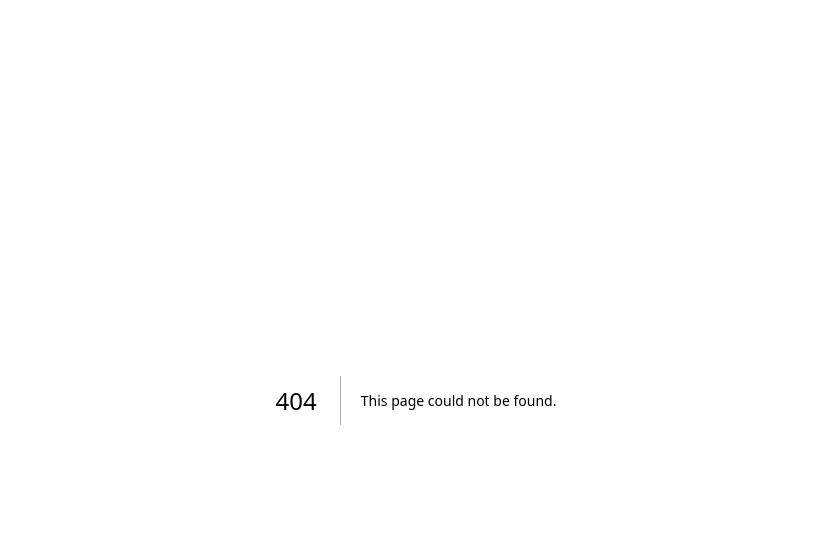
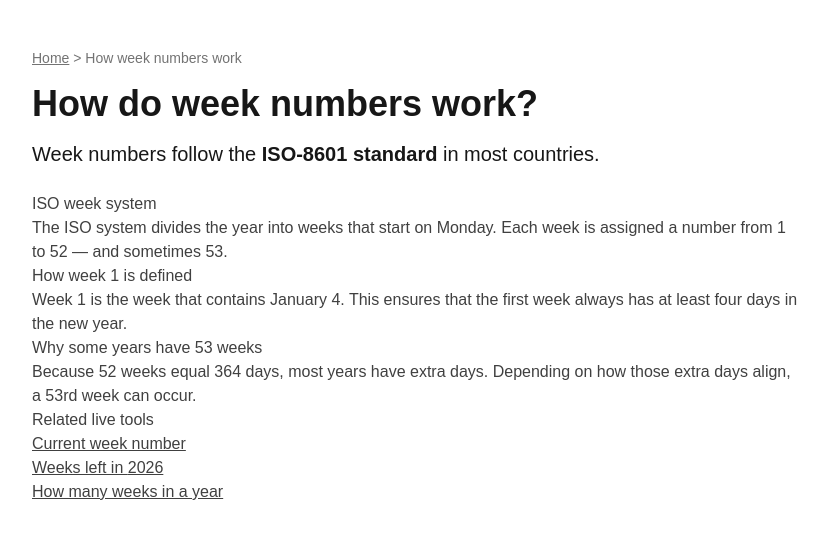
Before and after one commit to bosmeel/whatdayisit-now, a Next.js app: page /how-week-numbers-work in a window 1280 px wide. Before the commit this address had no page. Shown: the top 538 px of the page, without its empty margins (224-1052 px from the left). Built offline with nearby package versions, Linux system fonts and the light colour scheme.

Commit message:
Add authority page: how week numbers work

```diff
--- /dev/null
+++ b/app/how-week-numbers-work/page.tsx
@@ -0,0 +1,116 @@
+import Link from "next/link";
+
+export const metadata = {
+  title: "How do week numbers work? (ISO week explanation)",
+  description:
+    "Learn how ISO week numbers work, why some years have 53 weeks, and how week numbering is calculated.",
+  alternates: {
+    canonical: "/how-week-numbers-work",
+  },
+  openGraph: {
+    title: "How do week numbers work?",
+    description:
+      "Explanation of ISO week numbering and 52 vs 53 week years.",
+    url: "/how-week-numbers-work",
+    type: "website",
+  },
+};
+
+export default function HowWeekNumbersWorkPage() {
+  const currentYear = new Date().getFullYear();
+
+  const faqSchema = {
+    "@context": "https://schema.org",
+    "@type": "FAQPage",
+    mainEntity: [
+      {
+        "@type": "Question",
+        name: "What is an ISO week number?",
+        acceptedAnswer: {
+          "@type": "Answer",
+          text: "ISO week numbers divide the year into weeks starting on Monday. Week 1 is the week containing the first Thursday of the year.",
+        },
+      },
+      {
+        "@type": "Question",
+        name: "Why do some years have 53 weeks?",
+        acceptedAnswer: {
+          "@type": "Answer",
+          text: "A year has 53 ISO weeks if January 1 falls on a Thursday, or if it is a leap year that starts on a Wednesday.",
+        },
+      },
+      {
+        "@type": "Question",
+        name: "When does week 1 start?",
+        acceptedAnswer: {
+          "@type": "Answer",
+          text: "Week 1 starts on the Monday of the week that contains January 4.",
+        },
+      },
+    ],
+  };
+
+  return (
+    <main className="min-h-screen bg-white text-neutral-900 px-6 py-12">
+      <script
+        type="application/ld+json"
+        dangerouslySetInnerHTML={{ __html: JSON.stringify(faqSchema) }}
+      />
+
+      <div className="max-w-3xl mx-auto">
+        <nav className="text-sm text-neutral-500 mb-4">
+          <Link href="/" className="underline">Home</Link>
+          {" > "}
+          <span>How week numbers work</span>
+        </nav>
+
+        <h1 className="text-4xl font-semibold mb-4">
+          How do week numbers work?
+        </h1>
+
+        <p className="text-xl mb-6">
+          Week numbers follow the <strong>ISO-8601 standard</strong> in most countries.
+        </p>
+
+        <div className="prose max-w-none text-neutral-700">
+          <h2>ISO week system</h2>
+          <p>
+            The ISO system divides the year into weeks that start on Monday.
+            Each week is assigned a number from 1 to 52 — and sometimes 53.
+          </p>
+
+          <h2>How week 1 is defined</h2>
+          <p>
+            Week 1 is the week that contains January 4. This ensures that
+            the first week always has at least four days in the new year.
+          </p>
+
+          <h2>Why some years have 53 weeks</h2>
+          <p>
+            Because 52 weeks equal 364 days, most years have extra days.
+            Depending on how those extra days align, a 53rd week can occur.
+          </p>
+
+          <h2>Related live tools</h2>
+          <ul>
+            <li>
+              <Link className="underline" href="/week-number">
+                Current week number
+              </Link>
+            </li>
+            <li>
+              <Link className="underline" href={`/how-many-weeks-left-in/${currentYear}`}>
+                Weeks left in {currentYear}
+              </Link>
+            </li>
+            <li>
+              <Link className="underline" href="/how-many-weeks-in-a-year">
+                How many weeks in a year
+              </Link>
+            </li>
+          </ul>
+        </div>
+      </div>
+    </main>
+  );
+}
```
